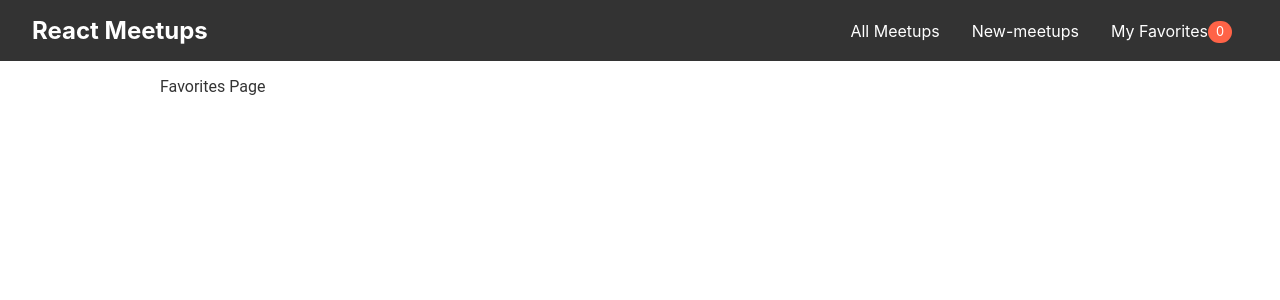
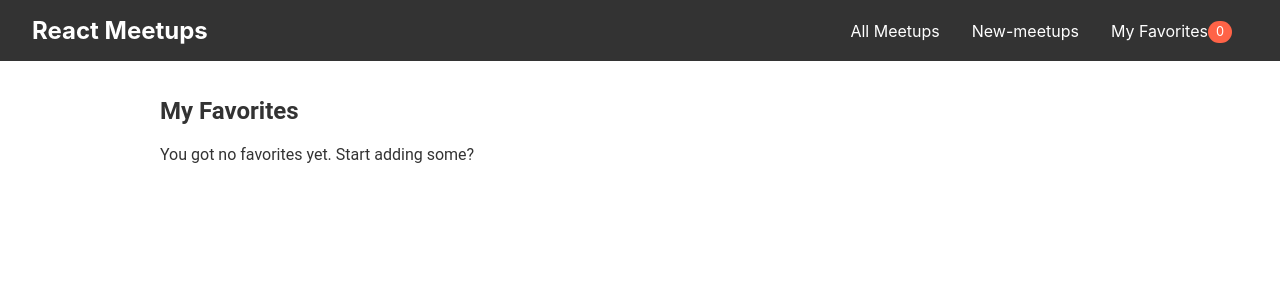
Before and after one commit to xiaoxpai/react-app-02, a React (Create React App) app: page /favorites in a window 1280 px wide. Shown: the top 300 px of the page. Built offline with nearby package versions, Linux system fonts and the light colour scheme.

Commit message:
FavoritesPage 页面实现逻辑 (#2)

```diff
--- a/src/pages/Favorites.js
+++ b/src/pages/Favorites.js
@@ -1,7 +1,26 @@
+import {useContext} from "react";
+import  FavoritesContext from "../store/favorites-context";
+import MeetupList from "../components/meetups/MeetupList";
+
 
 function FavoritesPage(){
+    const favoritesCtx = useContext(FavoritesContext);
+
+    //如果没有收藏的话，提示，你可以添加一些收藏
+    let content;
+    if (favoritesCtx.totalFavorites ===0){
+        content = <p>You got no favorites yet. Start adding some?</p>
+    }else {
+        //如果有收藏的话，显示收藏列表
+        content = <MeetupList meetups={favoritesCtx.favorites}/>
+    }
+
+
     return (
-        <div>Favorites Page</div>
+        <section>
+            <h1>My Favorites</h1>
+            {content}
+        </section>
     )
 }
 
```
